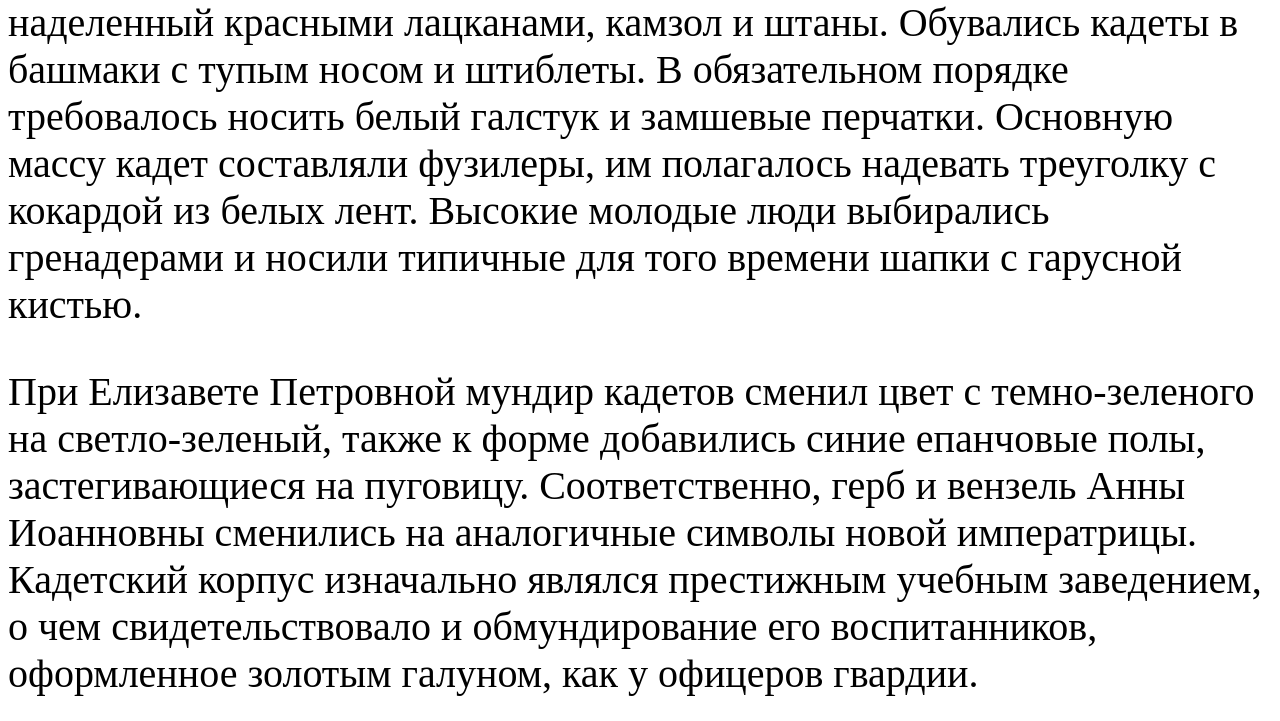
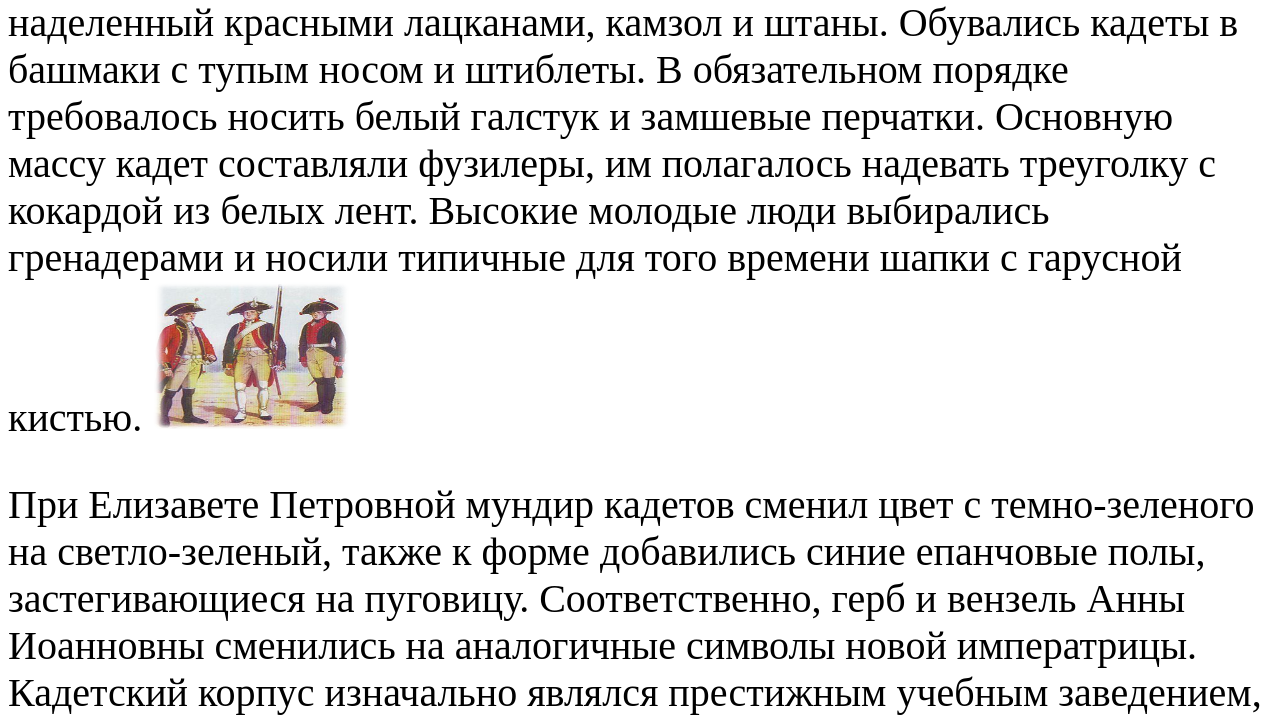
Before and after one commit to Jester20-10/Thomas-the-Cadet, a plain HTML site: page index.html in a window 1280 px wide. Shown: the part 1873-2594 px from the top of the page. Drawn offline with Linux system fonts and the light colour scheme.

Commit message:
Update index.html

```diff
--- a/index.html
+++ b/index.html
@@ -24,7 +24,7 @@
               Кадетская форма одежды –
  общее название
 всех предметов обмундирования и знаков отличия, принятых для личного состава кадетского класса.
-             Форменное обмундирование учеников военных заведений появилось еще при Петре Великом. В 1723 году он установил форму воспитанников Академии морской гвардии. Обмундирование включало в себя зеленый с красным кафтан и брюки, белые чулки, черную обувь и головной убор. Однако сухопутные войска обрели специальную форму лишь в 1731 году, при возникновении первого в стране кадетского корпуса. Барон Людвиг фон Люберас, бывший на тот момент его директором, предписал кадетам носить «белые штиблеты», «шляпы с золотым позументом и с бантом» и прическу в виде косы. Это было далеко не полное обмундирование, которое получили воспитанники перед Высочайшим смотром зимой 1732 года. Оно включало в себя стандартный для армии страны кафтан темно-зеленого цвета, наделенный красными лацканами, камзол и штаны. Обувались кадеты в башмаки с тупым носом и штиблеты. В обязательном порядке требовалось носить белый галстук и замшевые перчатки. Основную массу кадет составляли фузилеры, им полагалось надевать треуголку с кокардой из белых лент. Высокие молодые люди выбирались гренадерами и носили типичные для того времени шапки с гарусной кистью.
+             Форменное обмундирование учеников военных заведений появилось еще при Петре Великом. В 1723 году он установил форму воспитанников Академии морской гвардии. Обмундирование включало в себя зеленый с красным кафтан и брюки, белые чулки, черную обувь и головной убор. Однако сухопутные войска обрели специальную форму лишь в 1731 году, при возникновении первого в стране кадетского корпуса. Барон Людвиг фон Люберас, бывший на тот момент его директором, предписал кадетам носить «белые штиблеты», «шляпы с золотым позументом и с бантом» и прическу в виде косы. Это было далеко не полное обмундирование, которое получили воспитанники перед Высочайшим смотром зимой 1732 года. Оно включало в себя стандартный для армии страны кафтан темно-зеленого цвета, наделенный красными лацканами, камзол и штаны. Обувались кадеты в башмаки с тупым носом и штиблеты. В обязательном порядке требовалось носить белый галстук и замшевые перчатки. Основную массу кадет составляли фузилеры, им полагалось надевать треуголку с кокардой из белых лент. Высокие молодые люди выбирались гренадерами и носили типичные для того времени шапки с гарусной кистью.   <img src="./2.png"/>
             </p>
       <p>
         При Елизавете Петровной мундир кадетов сменил цвет с темно-зеленого на светло-зеленый, также к форме добавились синие епанчовые полы, застегивающиеся на пуговицу. Соответственно, герб и вензель Анны Иоанновны сменились на аналогичные символы новой императрицы. Кадетский корпус изначально являлся престижным учебным заведением, о чем свидетельствовало и обмундирование его воспитанников, оформленное золотым галуном, как у офицеров гвардии.
```
